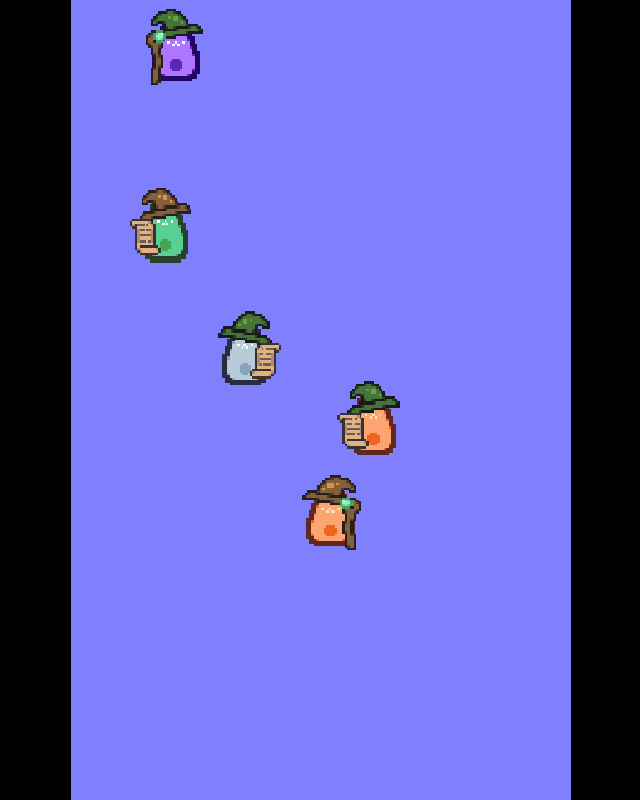
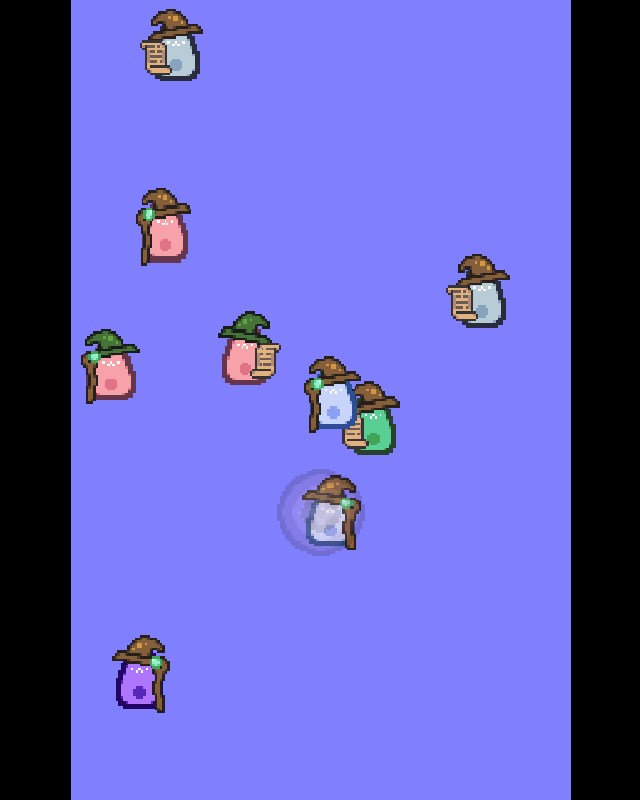
Before and after one commit to ViareJhun/CatLandTest, a plain HTML site: page index.html in a window 1280 px wide. Shown: the whole page, without its empty margins (319-959 px from the left). Drawn offline with Linux system fonts and the light colour scheme.

Commit message:
joystick

```diff
--- a/index.html
+++ b/index.html
@@ -2,13 +2,14 @@
 
 	<head>
 
-		<title>Tiny Engine</title>
-		<script src="https://unpkg.com/@vkontakte/vk-bridge/dist/browser.min.js"></script>
+		<title>CatLandTest</title>
+		<script src='https://unpkg.com/@vkontakte/vk-bridge/dist/browser.min.js'></script>
 
 	</head>
 
 	<body bgcolor = '#000000'>
 
+		<meta meta name='viewport' content='width=device-width, user-scalable=no' />
 		<canvas width='400' height='640' id = 'surface'></canvas>
 		<script src = './tiny.js'></script>
 
--- a/tiny.js
+++ b/tiny.js
@@ -66,7 +66,7 @@ let vecInverse = (v) => {
 
 }
 
-let distance = (x1, y1, x2, y2) => {
+let distance = (v1, v2) => {
 
 	return Math.sqrt(
 		Math.pow(v1.x - v2.x, 2) +
@@ -124,6 +124,12 @@ let sign = (x) => {
 	} else {
 		return -1
 	}
+
+}
+
+let lerp = (x, y, t) => {
+
+	return x + (y - x) * t
 
 }
 
@@ -571,6 +577,119 @@ let objectManager = {
 
 }
 
+// Joystick
+let joystick = {
+
+	active: false,
+	sprite: undefined,
+	alpha: 0,
+	screenPosition: Vec(0, 0),
+	position: Vec(0, 0),
+	direction: Vec(0, 0),
+	distance: 128,
+	currentDistance: 0,
+	state: 0,
+	scale: 1,
+
+	setPos(uv) {
+
+		this.screenPosition.x = uv.x * gameSurface.width
+		this.screenPosition.y = uv.y * gameSurface.height
+
+	},
+
+	update() {
+
+		if (gameView.checkMouse)
+		{
+
+			this.state = 1
+			this.direction = vecNorm(
+				Vec(
+					gameView.xMouse - this.screenPosition.x,
+					gameView.yMouse - this.screenPosition.y
+				)
+			)
+
+			let dist = distance(
+				this.screenPosition,
+				Vec(
+					gameView.xMouse,
+					gameView.yMouse
+				)
+			)
+
+			dist = Math.min(this.distance, dist)
+
+			this.position.x = lerp(
+				this.position.x,
+				this.screenPosition.x + this.direction.x * dist,
+				0.4
+			)
+			this.position.y = lerp(
+				this.position.y,
+				this.screenPosition.y + this.direction.y * dist,
+				0.4
+			)
+
+			this.alpha = lerp(this.alpha, 1, 0.1)
+
+			this.currentDistance = dist / this.distance
+
+		} else {
+
+			this.state = 0
+
+			this.position.x = lerp(
+				this.position.x,
+				this.screenPosition.x,
+				0.4
+			)
+			this.position.y = lerp(
+				this.position.y,
+				this.screenPosition.y,
+				0.4
+			)
+
+			this.alpha = lerp(this.alpha, 0.2, 0.1)
+
+			this.currentDistance = 0
+
+		}
+
+	},
+
+	draw() {
+
+		if (this.sprite) {
+
+			gameContext.globalAlpha = this.alpha
+			this.sprite.draw(
+				0,
+				this.screenPosition.x,
+				this.screenPosition.y,
+				0,
+				this.scale,
+				this.scale
+
+			)
+			this.sprite.draw(
+				1,
+				this.position.x,
+				this.position.y,
+				0,
+				this.scale,
+				this.scale
+
+			)
+			gameContext.globalAlpha = 1
+
+		}
+
+	}
+
+}
+
 let Game = {
 
 	start() {
@@ -644,6 +763,13 @@ let sprLegs = Sprite('./img/dLegs', 11)
 let sprCat = Sprite('./img/cats', 8)
 let sprHat = Sprite('./img/hat', 2)
 let sprWeapon = Sprite('./img/weapon', 2)
+let sprJoystick = Sprite('./img/joystick', 2)
+
+joystick.active = true
+joystick.sprite = sprJoystick
+joystick.setPos(Vec(0.5, 0.64))
+joystick.distance = 100
+joystick.scale = 2
 
 let CreateLegs = () => {
 
@@ -691,7 +817,6 @@ let CreateCat = (x, y) => {
 	obj.position.y = y || 0
 	obj.xScale = 2
 	obj.yScale = 2
-	obj.life = 120 + random(540)
 	obj.animationSpeed = 0
 	obj.index = random(obj.sprite.frames - 1)
 	obj.hat = random(2)
@@ -715,16 +840,6 @@ let CreateCat = (x, y) => {
 
 		obj.yScale = 2 + sin(obj.angle * 2) * 0.1
 		obj.xScale = 2 + sin(obj.angle * 2 + pi) * 0.1
-
-		/*
-		if (obj.life > 0) {
-			obj.life --
-		}
-		else
-		{
-			return 1
-		}
-		*/
 
 		return 0
 
@@ -764,12 +879,66 @@ let CreateCat = (x, y) => {
 
 }
 
+let CreatePlayer = (x, y) => {
+
+	let obj = CreateCat(x, y)
+
+	obj.speed = Vec(1, 0)
+	obj.friction = 0.1
+
+	obj.update = () => {
+
+		let isMove = false
+		if (joystick.active) {
+
+			if (joystick.currentDistance > 0.2) {
+
+				isMove = true
+				obj.speed = vecAdd(
+					obj.speed,
+					vecMul(
+						joystick.direction,
+						1
+					)
+				)
+
+			}
+
+		}
+		obj.clampSpeed(3)
+		obj.side = sign(obj.speed.x - 0)
+		if (obj.side == 0) {
+			obj.side = 1
+		}
+
+		obj.step()
+		obj.angle += 0.1
+
+		obj.position.x = mod(obj.position.x, gameSurface.width)
+		obj.position.y = mod(obj.position.y, gameSurface.height)
+
+		if (isMove) {
+			obj.yScale = 2 + sin(obj.angle * 2) * 0.2
+			obj.xScale = 2 + sin(obj.angle * 2 + pi) * 0.2
+		} else {
+			obj.yScale = lerp(obj.xScale, 2, 0.1)
+			obj.xScale = lerp(obj.yScale, 2, 0.1)
+		}
+
+		return 0
+
+	}
+
+	return obj
+
+}
+
 Game.load = () => {
 
 	Game.mouseAngle = 0
 
 	textureLoader.load()
-	for (let i = 0; i < 5; i ++) {
+	for (let i = 0; i < 8; i ++) {
 
 		objectManager.add(
 			CreateCat(random(gameSurface.width), random(gameSurface.height)),
@@ -778,38 +947,28 @@ Game.load = () => {
 
 	}
 
+	objectManager.add(
+		CreatePlayer(
+			gameSurface.width * 0.5,
+			gameSurface.height * 0.5
+		),
+		'cats'
+	)
+
 }
 
 Game.draw = () => {
 
 	Game._draw()
 
-
-	/*
-	Game.mouseAngle += 0.05
-	sprAttack.draw(
-		0,
-		gameView.xMouse,
-		gameView.yMouse,
-		Game.mouseAngle,
-		8
-	)
-	gameContext.font = '10px monospace'
-	let j = 0
-	for (key in objectManager.typeData) {
-		j ++
-		gameContext.fillText(key + objectManager.typeData[key], 0, 32 + j * 32, 400)
-	}
-	*/
+	joystick.update()
+	joystick.draw()
 
 }
 
 gameView.mouseUp = () => {
 
-	objectManager.add(
-		CreateCat(gameView.xMouse, gameView.yMouse),
-		'cats'
-	)
+	// Kavo
 
 }
 
```
Also changed, not shown: img/joystick0.png (added), img/joystick1.png (added).
